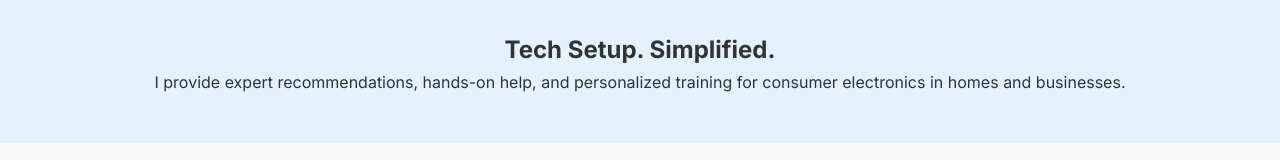
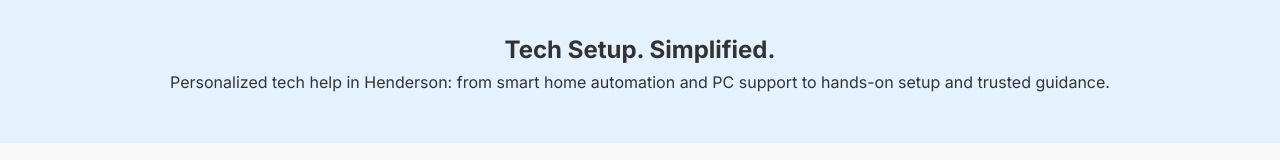
Before and after one commit to dexsword/dextech, a plain HTML site: page index.html in a window 1280 px wide. Shown: the part 199-359 px from the top of the page. Drawn offline with Linux system fonts and the light colour scheme; a script that the page names is missing.

Commit message:
update tag line

```diff
--- a/index.html
+++ b/index.html
@@ -173,7 +173,7 @@
 
   <section class="hero" id="home">
     <h2>Tech Setup. Simplified.</h2>
-    <p>I provide expert recommendations, hands-on help, and personalized training for consumer electronics in homes and businesses.</p>
+    <p>Personalized tech help in Henderson: from smart home automation and PC support to hands-on setup and trusted guidance.</p>
   </section>
 
 <section id="services" class="container">
```
